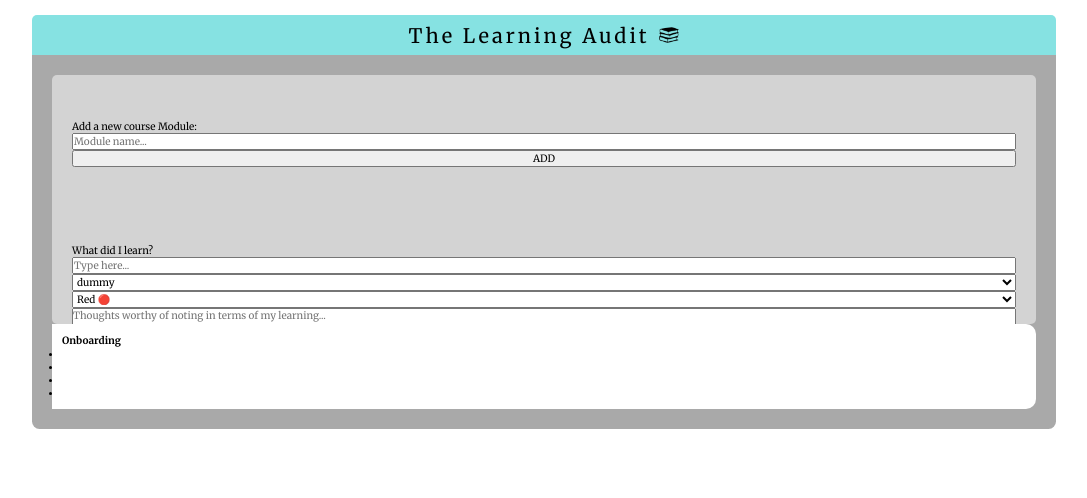
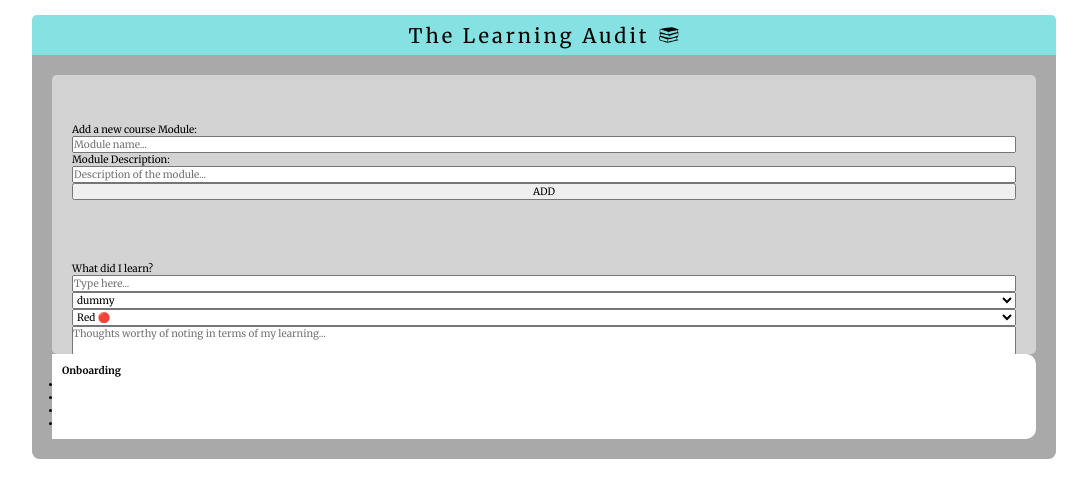
Before and after one commit to Tyriol/learning-audit, a Next.js app in the folder learning-audit-app/: page / in a window 1280 px wide. Shown: the top 498 px of the page, without its empty margins (96-1183 px from the left). Built offline with nearby package versions, Linux system fonts and the light colour scheme.

Commit message:
hooked up module form to backend and having data being submitted and added to db

```diff
--- a/learning-audit-app/app/components/FormsSections/NewModuleForm/NewModuleForm.jsx
+++ b/learning-audit-app/app/components/FormsSections/NewModuleForm/NewModuleForm.jsx
@@ -1,16 +1,57 @@
 import React from "react";
+import { useState } from "react";
 import styles from "../NewForm.module.css"
 
 export default function NewModuleForm() {
+
+    // function to post a new module
+    function gatherModuleData () {
+
+        // const newModuleDescription = document.querySelector("#course-module-description").value;
+        return {
+            module_name: "newModuleName",
+            description: "newModuleDescription"
+        };
+    };
+
+    async function handleNewModuleSubmit (event) {
+        event.preventDefault();
+        const form = event.target;
+        const formData = new FormData(form);
+        console.log(formData);
+
+        const formJson = Object.fromEntries(formData.entries());
+        console.log(formJson);
+
+
+        await fetch("http://localhost:3010/api/modules", {
+            method: 'POST',
+            headers: {
+              'Accept': 'application/json',
+              'Content-Type': 'application/json',
+            },
+            body: JSON.stringify(formJson)
+          });
+        //   const response = await response.json();
+        //   console.log(response)
+    }
+
     return (
         <div className={styles.wide}>
-            <form className={styles.siteForm} action="" method="post">
-                <label htmlFor="course-module">Add a new course Module:</label>
+            <form className={styles.siteForm} onSubmit={handleNewModuleSubmit} method="post">
+                <label htmlFor="moduleName">Add a new course Module:</label>
                 <input
                 type="text"
-                name="course-module"
-                id="course-module"
+                name="moduleName"
+                id="moduleName"
                 placeholder="Module name..."
+                />
+                <label htmlFor="course-module-description">Module Description:</label>
+                <input
+                type="text"
+                name="description"
+                id="description"
+                placeholder="Description of the module..."
                 />
                 <button type="submit">ADD</button>
             </form>
```
Also changed, not shown: 1 other file (tests, documents, lock files or other folders).
